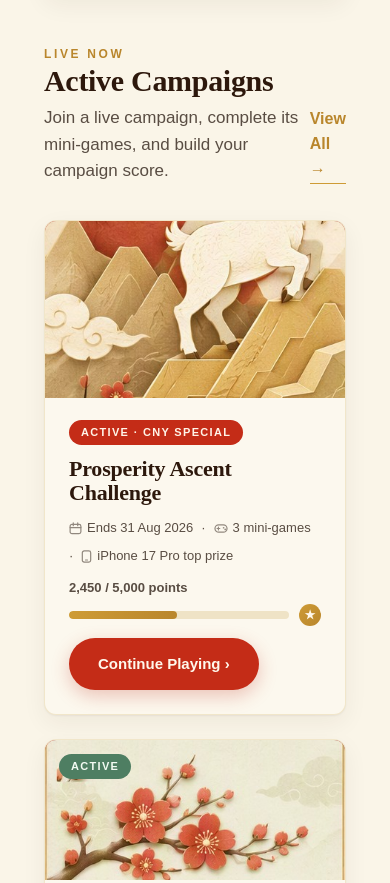
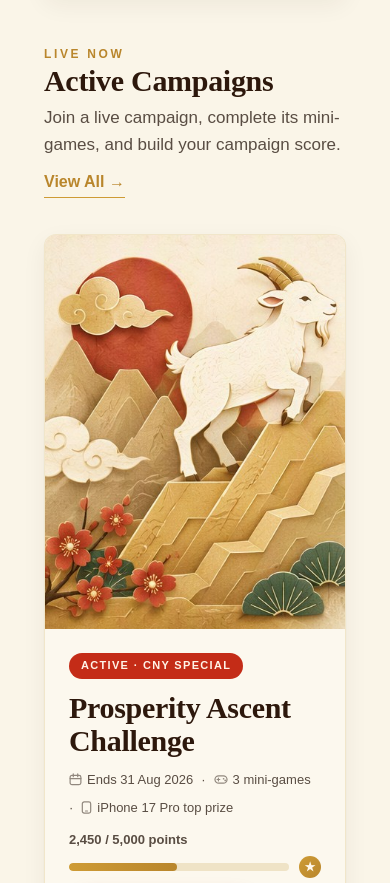
Before and after one commit to tschew72/safra-play-cny-prototype, a website built with Vite: page index.html in a window 390 px wide. Shown: the part 1548-2431 px from the top of the page. Built offline with nearby package versions, Linux system fonts and the light colour scheme.

Commit message:
fix: preserve complete goat artwork in home campaign card

```diff
--- a/assets/home-season.css
+++ b/assets/home-season.css
@@ -44,9 +44,9 @@
 .redemption-note { font-size:12px; color:var(--ink-soft); margin-top:16px; }
 /* Prevent the old 1100px breakpoint from turning campaign art into full-page panels. */
 @media(min-width:761px) {
-.ref-index .home-campaigns .campaign-grid { grid-template-columns:1.65fr 1fr 1fr; gap:18px; }
+.ref-index .home-campaigns .campaign-grid { grid-template-columns:2.4fr 1fr 1fr; gap:18px; }
 .ref-index .home-campaigns .campaign-card { min-width:0; height:auto; }
-.ref-index .home-campaigns .campaign-card.horizontal { flex-direction:column; }
+.ref-index .home-campaigns .campaign-card.horizontal { flex-direction:row; }
 .ref-index .home-campaigns .campaign-card .art,.ref-index .home-campaigns .campaign-card.horizontal .art { width:100%; height:clamp(145px,15vw,260px); aspect-ratio:auto; }
 .ref-index .home-campaigns .campaign-card .art img { width:100%; height:100%; object-fit:cover; }
 .ref-index .home-campaigns .campaign-card .body,.ref-index .home-campaigns .campaign-card.horizontal .body { width:100%; padding:20px; gap:14px; }
@@ -144,3 +144,28 @@
  .home-faq-intro>.eyebrow,.home-faq-intro>h2 { max-width:100%; }
  .ref-index .home-faq-art { position:relative; right:auto; --u:calc(100cqw / 666); opacity:1; mask-image:linear-gradient(to bottom,transparent,#000 10%,#000 92%,transparent); }
 }
+
+/* Keep the portrait artwork intact, as in the campaign reference. */
+.ref-index .home-campaigns .campaign-card.horizontal .art { width:44%; height:auto; max-height:none; aspect-ratio:405 / 533; margin:0; border-radius:0; align-self:center; background:transparent; }
+.ref-index .home-campaigns .campaign-card.horizontal .art img { width:100%; height:auto; object-fit:contain; display:block; }
+.ref-index .home-campaigns .campaign-card.horizontal .body { min-width:0; width:auto; padding:20px 16px; }
+.ref-index .home-campaigns .campaign-card.horizontal .body>.tag { margin-bottom:0; }
+.ref-index .home-campaigns .campaign-card.horizontal .meta { margin-top:0; }
+.ref-index .home-campaigns .campaign-card .art { background:var(--paper); }
+@media(max-width:760px) {
+ .ref-index .home-campaigns .campaign-card.horizontal { flex-direction:column; }
+ .ref-index .home-campaigns .campaign-card.horizontal .art { width:100%; }
+ .ref-index .home-campaigns .campaign-card.horizontal .body { width:100%; padding:24px; }
+}
+.ref-index .home-campaigns { scroll-margin-top:100px; }
+.ref-index .home-campaigns .campaign-card.horizontal .art { mask-image:linear-gradient(to right,#000 88%,transparent); }
+@media(max-width:760px) {
+ .ref-index .home-campaigns { scroll-margin-top:140px; }
+ .ref-index .home-campaigns .campaign-card.horizontal .art { mask-image:none; }
+}
+.ref-index .home-campaigns .campaign-card.horizontal .body h3 { font-size:clamp(24px,2.9vw,54px); }
+@media(max-width:760px) {
+ .ref-index .home-campaigns .section-head { flex-direction:column; align-items:flex-start!important; gap:12px; }
+ .ref-index .home-campaigns .section-head>.link-arrow { white-space:nowrap; }
+ .ref-index .home-campaigns .campaign-card.horizontal .body h3 { font-size:30px; }
+}
--- a/index.html
+++ b/index.html
@@ -38,7 +38,7 @@
 <div class="home-prize card"><span class="ref-crop phone-art" style="--x:1191;--y:732;--w:136;--h:170"><img src="assets/references/index.png" alt="iPhone 17 Pro prize illustration"/></span><div><h2>iPhone 17 Pro —<br/>Top Prize, Leaderboard Champion</h2><a class="btn btn-primary" href="signin.html">Join Now　›</a></div></div>
 </section><section class="home-how" id="how"><h2 class="display">How It Works</h2><div class="steps"><div class="card step-card"><span class="step-num">1</span><span class="ref-crop step-art" style="--x:262;--y:1038;--w:64;--h:71" aria-hidden="true"><img src="assets/references/index.png" alt=""/></span><div><h3>Sign Up Free</h3><p>Create your account in seconds. It’s fast and free.</p></div></div><div class="card step-card"><span class="step-num">2</span><span class="ref-crop step-art" style="--x:893;--y:1041;--w:67;--h:64" aria-hidden="true"><img src="assets/references/index.png" alt=""/></span><div><h3>Play & Learn</h3><p>Take on quiz challenges and learn something new.</p></div></div><div class="card step-card"><span class="step-num">3</span><span class="ref-crop step-art" style="--x:1488;--y:1041;--w:67;--h:68" aria-hidden="true"><img src="assets/references/index.png" alt=""/></span><div><h3>Score & Win</h3><p>Climb the leaderboard and win amazing prizes.</p></div></div></div></section>
   <!-- ACTIVE CAMPAIGNS PREVIEW -->
-  <section class="section home-campaigns" style="padding-top:24px">
+  <section class="section home-campaigns" id="home-campaigns" style="padding-top:24px">
     <div class="section-head" style="display:flex;justify-content:space-between;align-items:flex-end">
       <div>
         <p class="eyebrow">Live Now</p>
```
Also changed, not shown: docs/reference-verification.md (+7 -0 lines), docs/home-campaign-art-preview.png (added).
